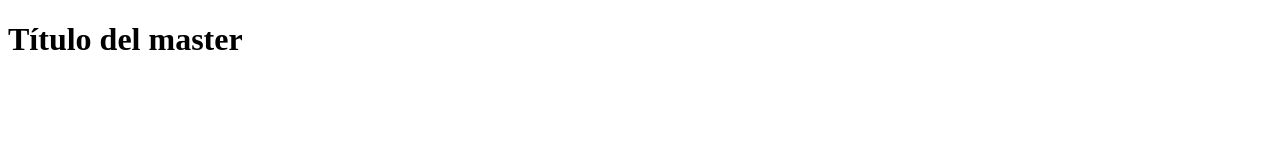
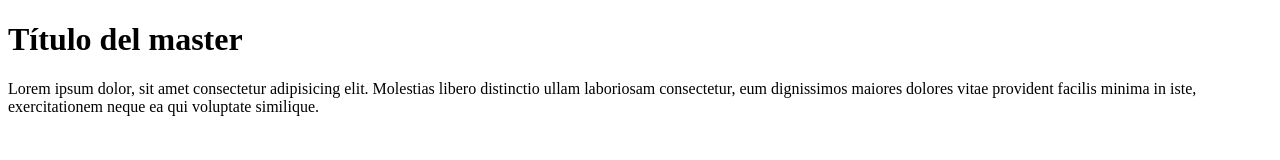
Before and after one commit to pkreick/ejemplo, a plain HTML site: page index.html in a window 1280 px wide. Drawn offline with Linux system fonts and the light colour scheme.

Commit message:
párrafo

```diff
--- a/index.html
+++ b/index.html
@@ -8,5 +8,6 @@
 </head>
 <body>
     <h1>Título del master</h1>
+    <p>Lorem ipsum dolor, sit amet consectetur adipisicing elit. Molestias libero distinctio ullam laboriosam consectetur, eum dignissimos maiores dolores vitae provident facilis minima in iste, exercitationem neque ea qui voluptate similique.</p>
 </body>
 </html>
```
